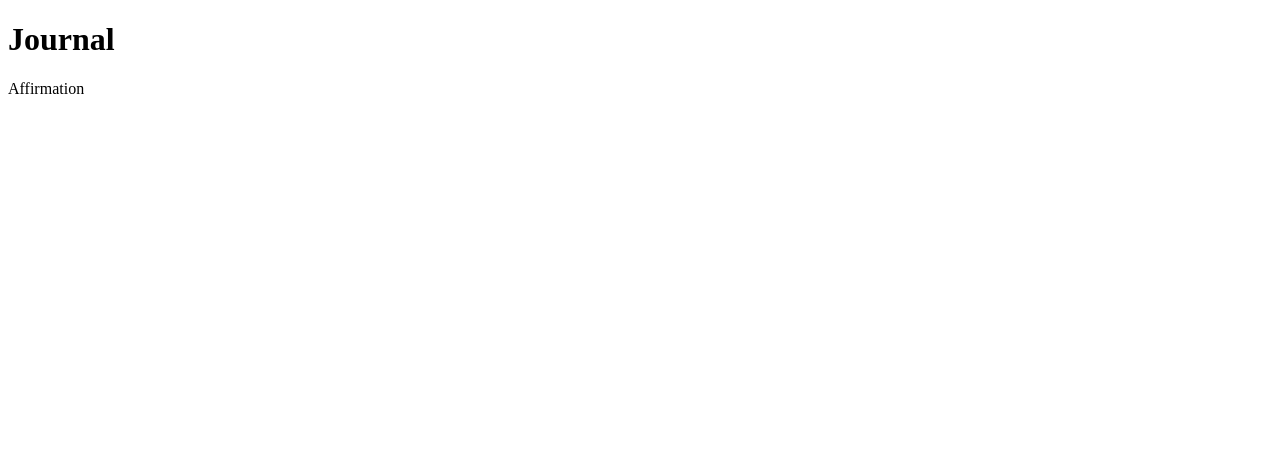
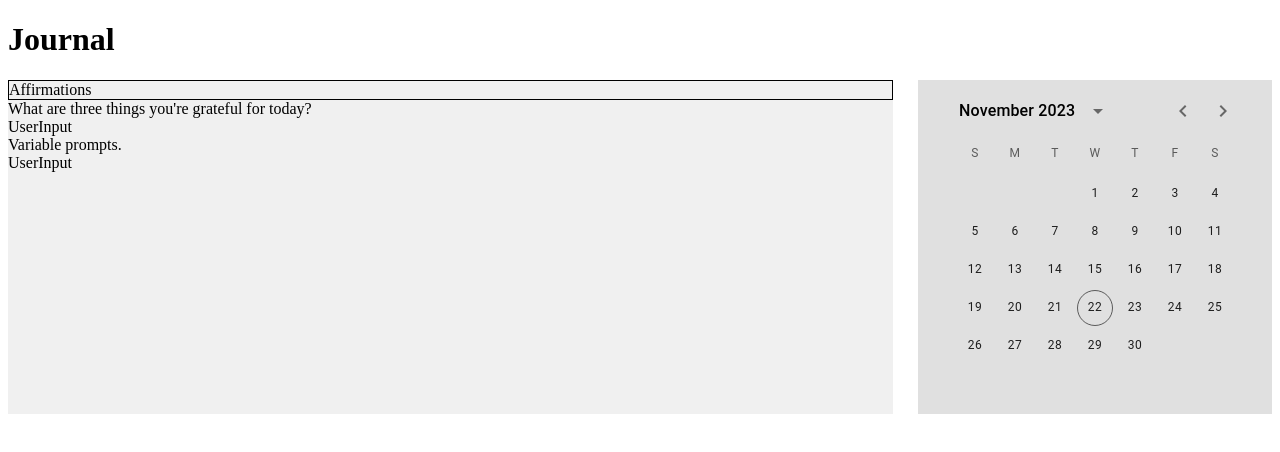
Before and after one commit to Gratitouille/Gratitouille, a React app: page /journal in a window 1280 px wide. Shown: the top 452 px of the page. Built offline with nearby package versions, Linux system fonts and the light colour scheme.

Commit message:
components start

```diff
--- a/client/components/Affirmation.jsx
+++ b/client/components/Affirmation.jsx
@@ -1,9 +1,11 @@
 import React from "react";
+import Box from '@mui/material/Box';
+import '../style/Affirmation.css'
 
 const Affirmation = () => {
     return (
     <div>
-       Affirmation
+       <Box sx={{ border: 1}}> Affirmations </Box>
     </div>
     )
 };
--- a/client/components/Calendar.jsx
+++ b/client/components/Calendar.jsx
@@ -10,8 +10,10 @@ const Calendar = ({ selectedDate, onDateChange }) => {
     <div>
         <LocalizationProvider dateAdapter={AdapterDayjs}>
             {/* when users click on the date, the state is updated with the data from the clicked date */}
-            <DateCalendar date={selectedDate} onChange={handleDateChange}
-            />
+            <DateCalendar
+                    date={selectedDate}
+                    onChange={(newDate) => onDateChange(newDate)} // Call the onDateChange prop with the new date
+                />
         </LocalizationProvider>
     </div>
     )
--- /dev/null
+++ b/client/components/GratefulPrompt.jsx
@@ -0,0 +1,11 @@
+import React from "react";
+
+const GratefulPrompt = () => {
+    return (
+    <div>
+        What are three things you're grateful for today?
+    </div>
+    )
+};
+
+export default GratefulPrompt;
--- a/client/components/Journal.jsx
+++ b/client/components/Journal.jsx
@@ -1,6 +1,10 @@
 import React from 'react';
 import Calendar from "./Calendar.jsx";
 import Affirmation from "./Affirmation.jsx";
+import GratefulPrompt from './GratefulPrompt.jsx';
+import UserInput from './UserInput.jsx';
+import Prompt from './Prompt.jsx';
+import '../style/Journal.css';
 import { useState } from 'react';
 
 const Journal = () => {
@@ -16,9 +20,20 @@ const Journal = () => {
     return (
     <div>
         <h1>Journal</h1>
-        {/* <Calendar selectedDate={selectedDate} onDateChange={handleDateChange} /> */}
-        {/* Which components are based on date change? */}
-        <Affirmation selectedDate={selectedDate} />
+        <div className="journal-container">
+            <div className="left-container">
+                <Affirmation selectedDate={selectedDate} />
+                <GratefulPrompt/>
+                <UserInput/>
+                <Prompt/>
+                <UserInput/>
+            </div>
+            <div className="mid-container"></div>
+            <div className="right-container">
+                <Calendar selectedDate={selectedDate} onDateChange={handleDateChange} />
+            </div>
+            {/* Which components are based on date change? */}
+        </div>
     </div>
     )
 };
--- /dev/null
+++ b/client/components/Prompt.jsx
@@ -0,0 +1,11 @@
+import React from "react";
+
+const Prompt = () => {
+    return (
+    <div>
+        Variable prompts.
+    </div>
+    )
+};
+
+export default Prompt;
--- a/client/components/UserInput.jsx
+++ b/client/components/UserInput.jsx
@@ -1,3 +1,5 @@
+import React from "react";
+
 const UserInput = () => {
     return (
     <div>
--- /dev/null
+++ b/client/style/Affirmation.css
@@ -0,0 +1,3 @@
+.affirmation-box{
+    border: 10px;
+}
--- /dev/null
+++ b/client/style/Journal.css
@@ -0,0 +1,12 @@
+.journal-container{
+    display: grid;
+    grid-template-columns: 70% 2% 28%;
+}
+
+.left-container{
+    background-color: #f0f0f0;
+}
+
+.right-container{
+    background-color: #e0e0e0;
+}
--- a/package.json
+++ b/package.json
@@ -7,7 +7,7 @@
     "test": "echo \"Error: no test specified\" && exit 1",
     "start": "nodemon ./back-end/server.js",
     "build": "webpack",
-    "dev": "concurrently \" webpack-dev-back-end --hot --progress \" \"nodemon ./back-end/server.js \""
+    "dev": "concurrently \"webpack --watch\" \"nodemon ./back-end/server.js\""
   },
   "keywords": [],
   "author": "",
@@ -16,6 +16,7 @@
     "@babel/preset-env": "^7.23.3",
     "@babel/preset-react": "^7.23.3",
     "babel-loader": "^9.1.3",
+    "css-loader": "^6.8.1",
     "dotenv": "^16.3.1",
     "webpack": "^5.89.0",
     "webpack-cli": "^5.1.4"
@@ -35,6 +36,7 @@
     "passport-google-oauth20": "^2.0.0",
     "react": "^18.2.0",
     "react-dom": "^18.2.0",
-    "react-router-dom": "^6.20.0"
+    "react-router-dom": "^6.20.0",
+    "style-loader": "^3.3.3"
   }
 }
--- a/webpack.config.js
+++ b/webpack.config.js
@@ -41,7 +41,7 @@ module.exports = {
 
       },
       '/assets/**': {
-        target: 'http://localhost:5555/',
+        target: 'http://localhost:5555',
         secure: false,
 
       },
```
Also changed, not shown: 2 other files (tests, documents, lock files or other folders).
